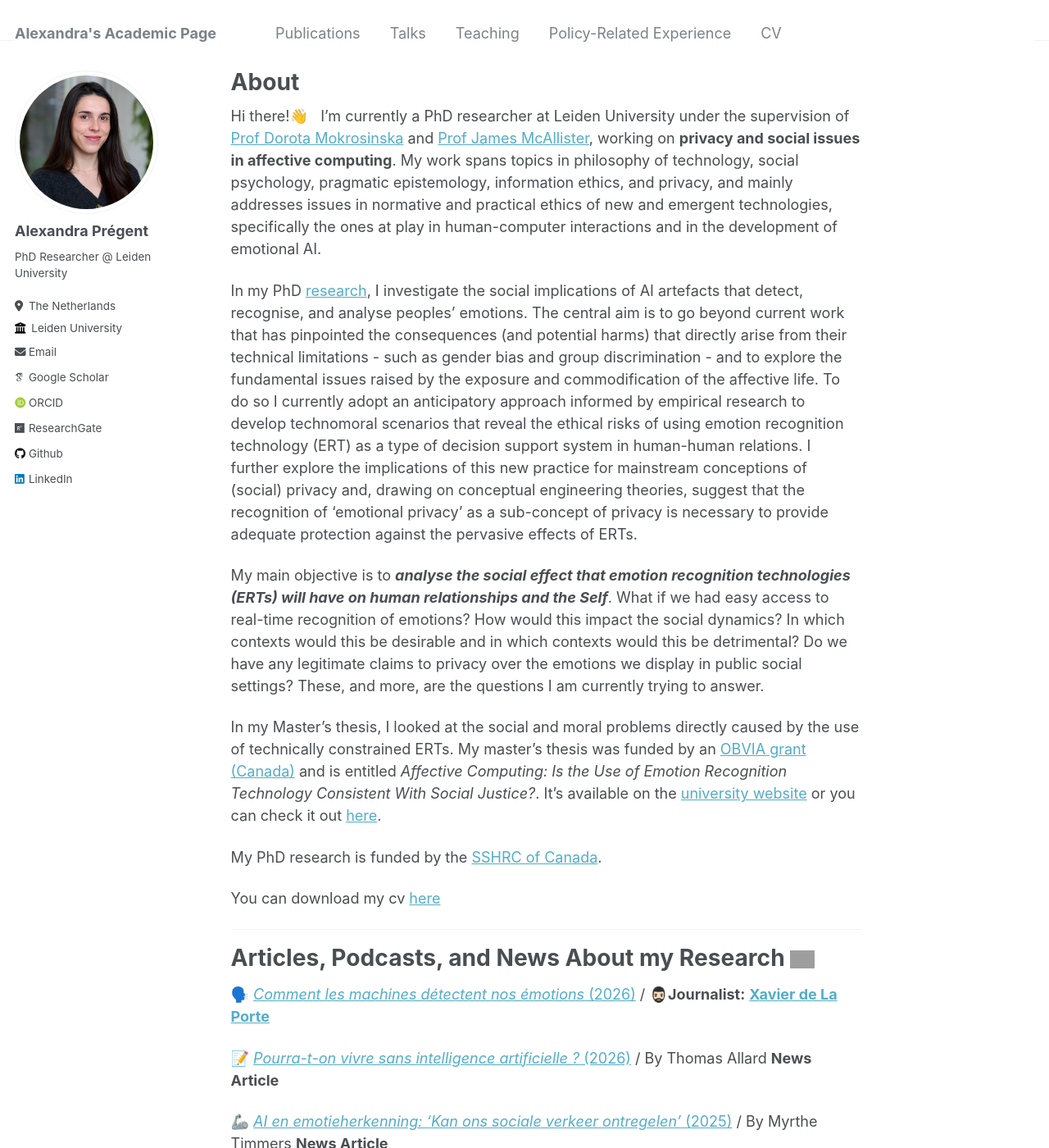
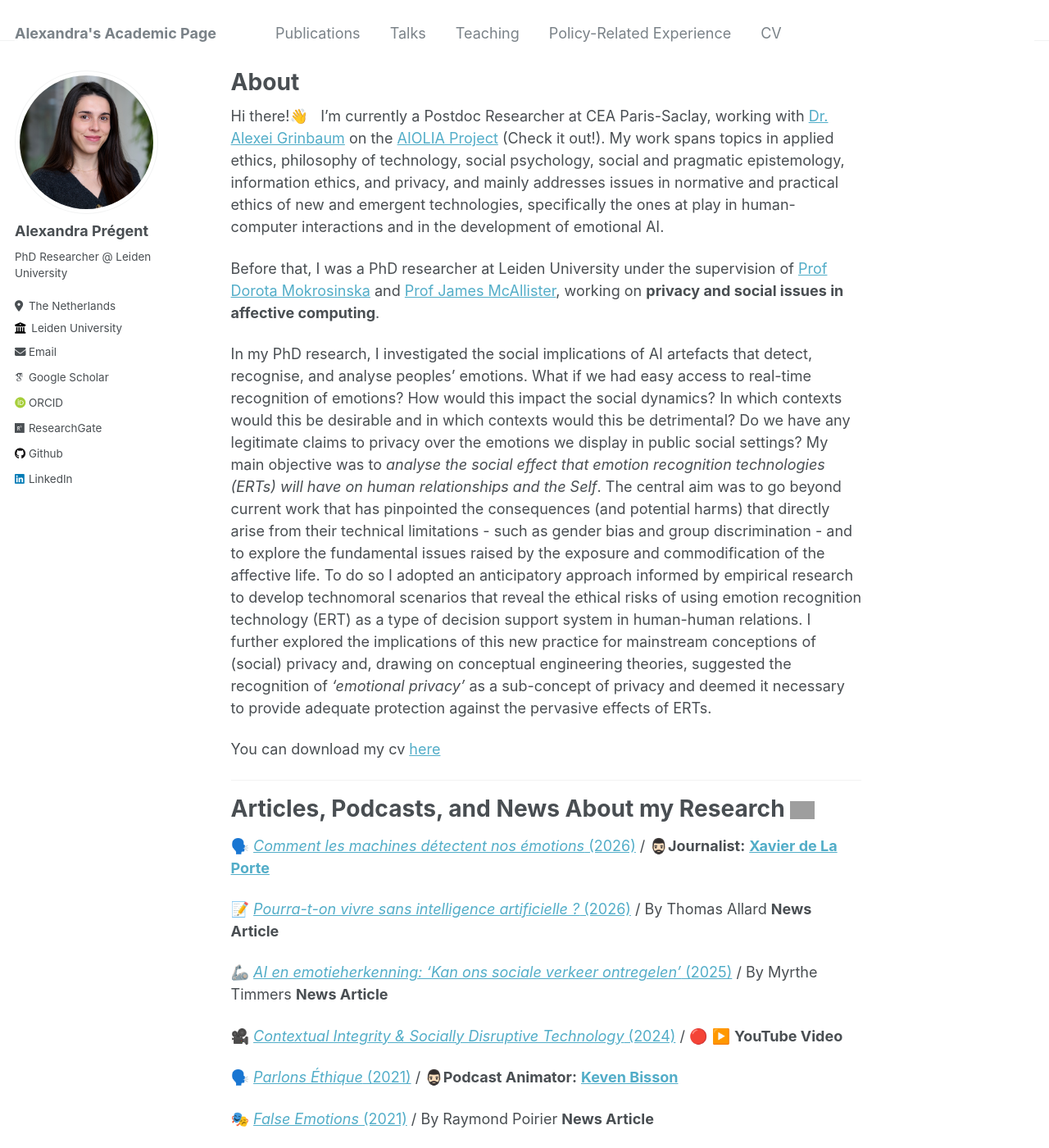
Before and after one commit to AlexandraPregent/AlexandraPregent.github.io, a Jekyll site: the page built from _pages/about.md, in a window 1280 px wide and 1400 px high. Shown: the whole window at 82% size. Built offline with Jekyll 4.4.1, drawn with Linux system fonts in a browser that asks for light colours; some web fonts are replaced; grey boxes are pictures that could not be loaded.

Commit message:
Update about.md

```diff
--- a/_pages/about.md
+++ b/_pages/about.md
@@ -7,16 +7,13 @@ redirect_from:
   - /about.html
 ---
 
-Hi there!👋 &nbsp;   I'm currently a PhD researcher at Leiden University under the supervision of [Prof Dorota Mokrosinska](https://www.dorotamokrosinska.com/) and [Prof James McAllister](https://www.universiteitleiden.nl/en/staffmembers/james-mcallister#tab-1), working on **privacy and social issues in affective computing**. My work spans topics in philosophy of technology, social psychology, pragmatic epistemology, information ethics, and privacy, and mainly addresses issues in normative and practical ethics of new and emergent technologies, specifically the ones at play in human-computer interactions and in the development of emotional AI.
-
-In my PhD [research](https://www.universiteitleiden.nl/en/staffmembers/alexandra-pregent#tab-1), I investigate the social implications of AI artefacts that detect, recognise, and analyse peoples' emotions. The central aim is to go beyond current work that has pinpointed the consequences (and potential harms) that directly arise from their technical limitations - such as gender bias and group discrimination - and to explore the fundamental issues raised by the exposure and commodification of the affective life. To do so I currently adopt an anticipatory approach informed by empirical research to develop technomoral scenarios that reveal the ethical risks of using emotion recognition technology (ERT) as a type of decision support system in human-human relations. I further explore the implications of this new practice for mainstream conceptions of (social) privacy and, drawing on conceptual engineering theories, suggest that the recognition of 'emotional privacy' as a sub-concept of privacy is necessary to provide adequate protection against the pervasive effects of ERTs.
-
-My main objective is to ***analyse the social effect that emotion recognition technologies (ERTs) will have on human relationships and the Self***. What if we had easy access to real-time recognition of emotions? How would this impact the social dynamics? In which contexts would this be desirable and in which contexts would this be detrimental? Do we have any legitimate claims to privacy over the emotions we display in public social settings? These, and more, are the questions I am currently trying to answer.
+Hi there!👋 &nbsp; I'm currently a Postdoc Researcher at CEA Paris-Saclay, working with [Dr. Alexei Grinbaum](https://irfu.cea.fr/Pisp/alexei.grinbaum/) on the [AIOLIA Project](https://aiolia.eu/index.php/what-we-do/) (Check it out!).  My work spans topics in applied ethics, philosophy of technology, social psychology, social and pragmatic epistemology, information ethics, and privacy, and mainly addresses issues in normative and practical ethics of new and emergent technologies, specifically the ones at play in human-computer interactions and in the development of emotional AI.
 
 
-In my Master's thesis, I looked at the social and moral problems directly caused by the use of technically constrained ERTs. My master's thesis was funded by an [OBVIA grant (Canada)](https://www.obvia.ca/) and is entitled *Affective Computing: Is the Use of Emotion Recognition Technology Consistent With Social Justice?*. It's available on the [university website](https://www.fp.ulaval.ca/recherche/theses-et-memoires?titre=Informatique+affective%3A+L%E2%80%99utilisation+des+syst%C3%A8mes+de+reconnaissance+des+%C3%A9motions+est-elle+en+coh%C3%A9rence+avec+la+justice+sociale&type=All&etat=All&annee=All) or you can check it out [here](https://philpapers.org/rec/PRGIAL).
+Before that, I was a PhD researcher at Leiden University under the supervision of [Prof Dorota Mokrosinska](https://www.dorotamokrosinska.com/) and [Prof James McAllister](https://www.universiteitleiden.nl/en/staffmembers/james-mcallister#tab-1), working on **privacy and social issues in affective computing**.
 
-My PhD research is funded by the [SSHRC of Canada](https://www.sshrc-crsh.gc.ca/results-resultats/recipients-recipiendaires/2020/cgs_doctoral-besc_doctorat-eng.aspx).
+In my PhD research, I investigated the social implications of AI artefacts that detect, recognise, and analyse peoples' emotions. What if we had easy access to real-time recognition of emotions? How would this impact the social dynamics? In which contexts would this be desirable and in which contexts would this be detrimental? Do we have any legitimate claims to privacy over the emotions we display in public social settings? My main objective was to *analyse the social effect that emotion recognition technologies (ERTs) will have on human relationships and the Self*. The central aim was to go beyond current work that has pinpointed the consequences (and potential harms) that directly arise from their technical limitations - such as gender bias and group discrimination - and to explore the fundamental issues raised by the exposure and commodification of the affective life. To do so I adopted an anticipatory approach informed by empirical research to develop technomoral scenarios that reveal the ethical risks of using emotion recognition technology (ERT) as a type of decision support system in human-human relations. I further explored the implications of this new practice for mainstream conceptions of (social) privacy and, drawing on conceptual engineering theories, suggested the recognition of *'emotional privacy'* as a sub-concept of privacy and deemed it necessary to provide adequate protection against the pervasive effects of ERTs.
+
 
 You can download my cv [here](https://AlexandraPregent.github.io/files/AlexandraPregent2024CV.pdf)
 
@@ -27,7 +24,6 @@ You can download my cv [here](https://AlexandraPregent.github.io/files/Alexandra
 
 
 # Articles, Podcasts, and News About my Research <img src="https://github.com/AlexandraPregent/AlexandraPregent.github.io/assets/165220288/f362716c-61f5-4a93-9807-b0812a4f4c81" alt="https://github.com/AlexandraPregent/AlexandraPregent.github.io/assets/165220288/f362716c-61f5-4a93-9807-b0812a4f4c81" width="30"/>
-
 
 🗣️  [*Comment les machines détectent nos émotions* (2026)](https://www.radiofrance.fr/franceinter/podcasts/le-code-a-change/le-code-a-change-6609054)   /  🧔🏻‍♂️**Journalist:** **[Xavier de La Porte](https://fr.wikipedia.org/wiki/Xavier_de_La_Porte)**
 
```
